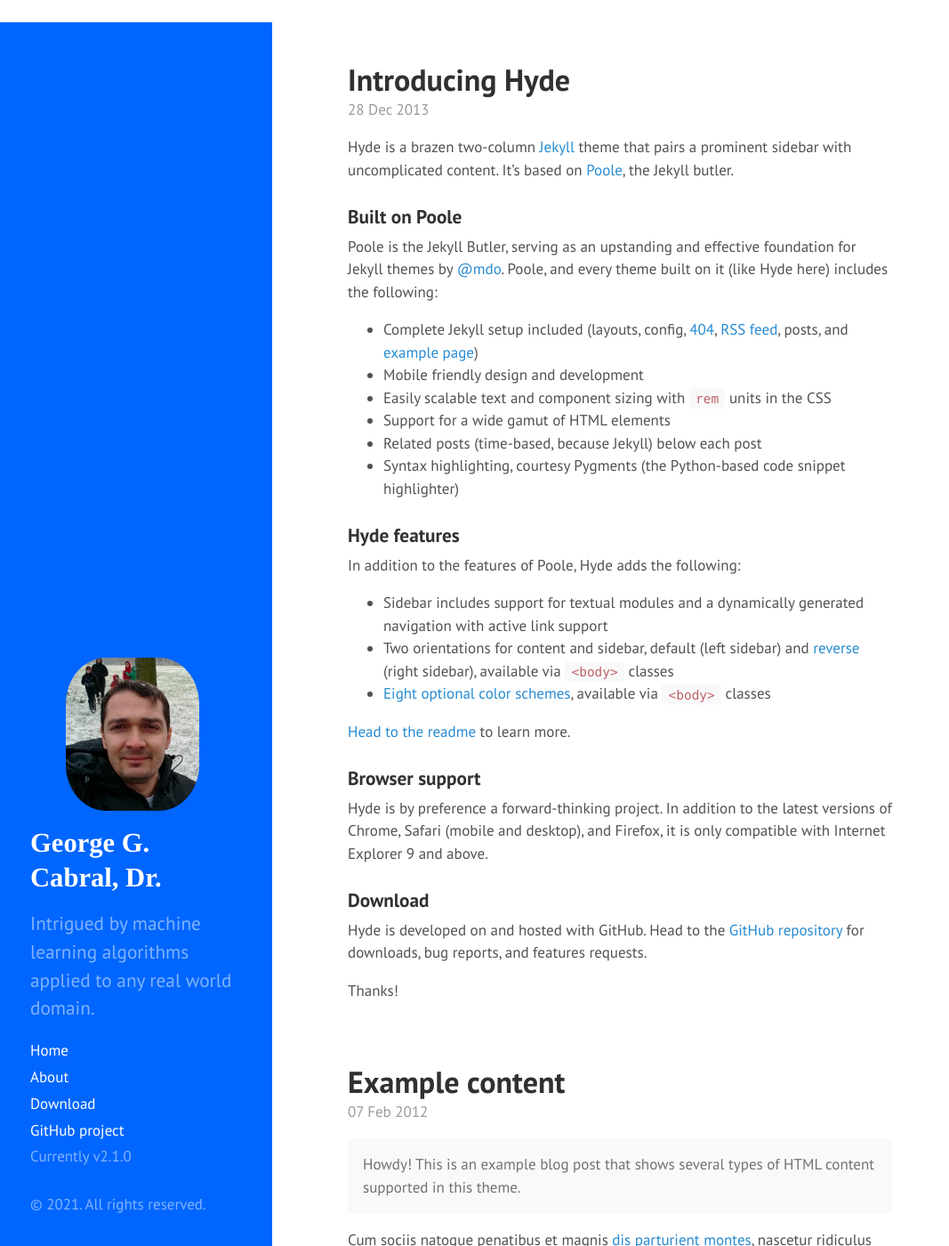
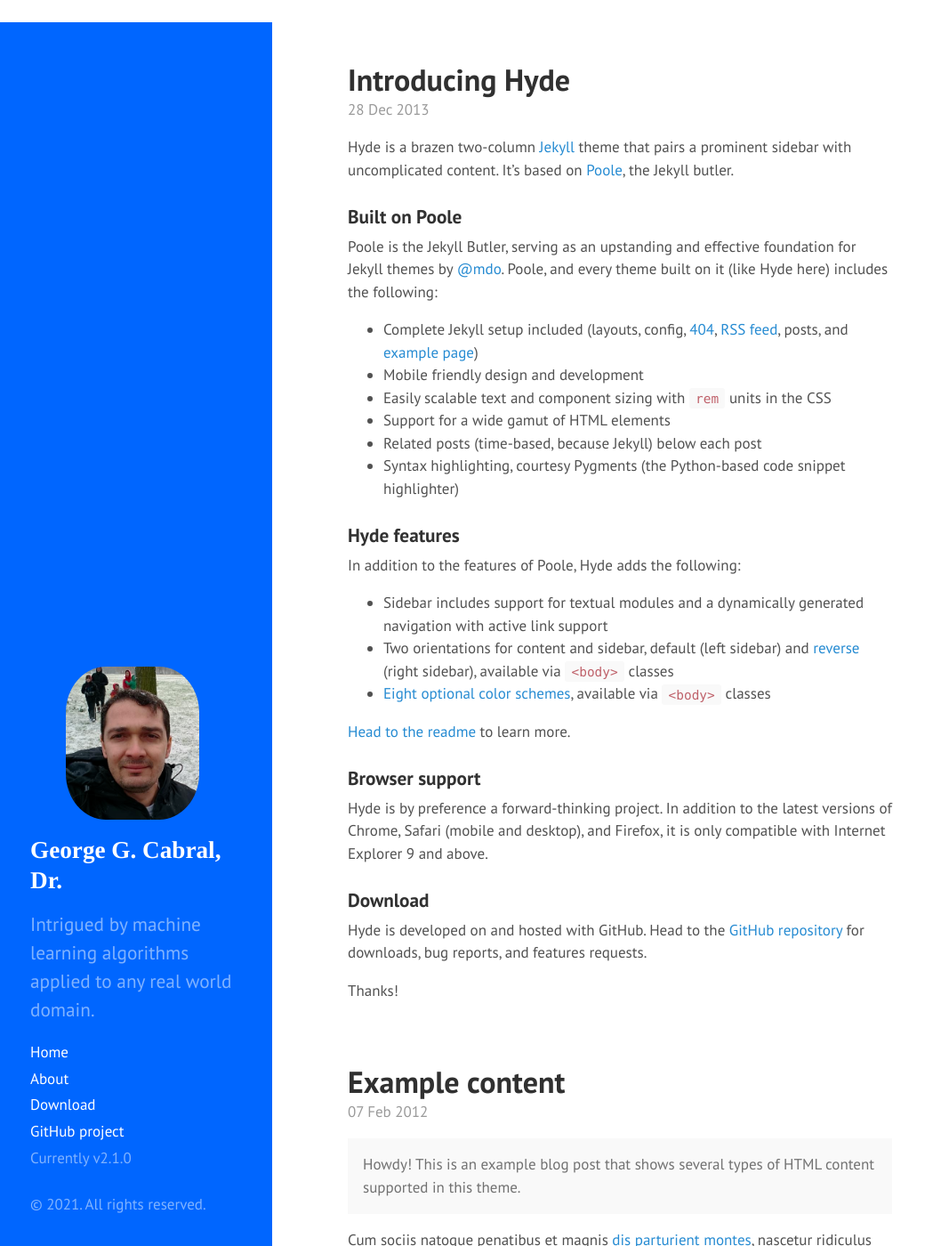
Before and after one commit to geocabral/geocabral.github.io, a Jekyll site: the page built from index.html, in a window 1280 px wide and 1400 px high. Shown: the whole window at 89% size, without its empty margins (0-1067 px from the left). Built offline with Jekyll 4.4.1, drawn with Linux system fonts in a browser that asks for light colours; Markdown is read by kramdown in place of the engine named in the settings; the list of posts is cut into pages by our own code.

Commit message:
Update hyde.css

```diff
--- a/public/css/hyde.css
+++ b/public/css/hyde.css
@@ -86,12 +86,12 @@
   color: #fff;
   margin-top: 0;
   font-family: "Times";
-  font-size: 1.8rem;
+  font-size: 1.6rem;
 }
 
 /* Sidebar nav */
 .sidebar-nav {
-  margin-bottom: 1.5rem;
+  margin-bottom: 1.4rem;
 }
 .sidebar-nav-item {
   display: block;
```
